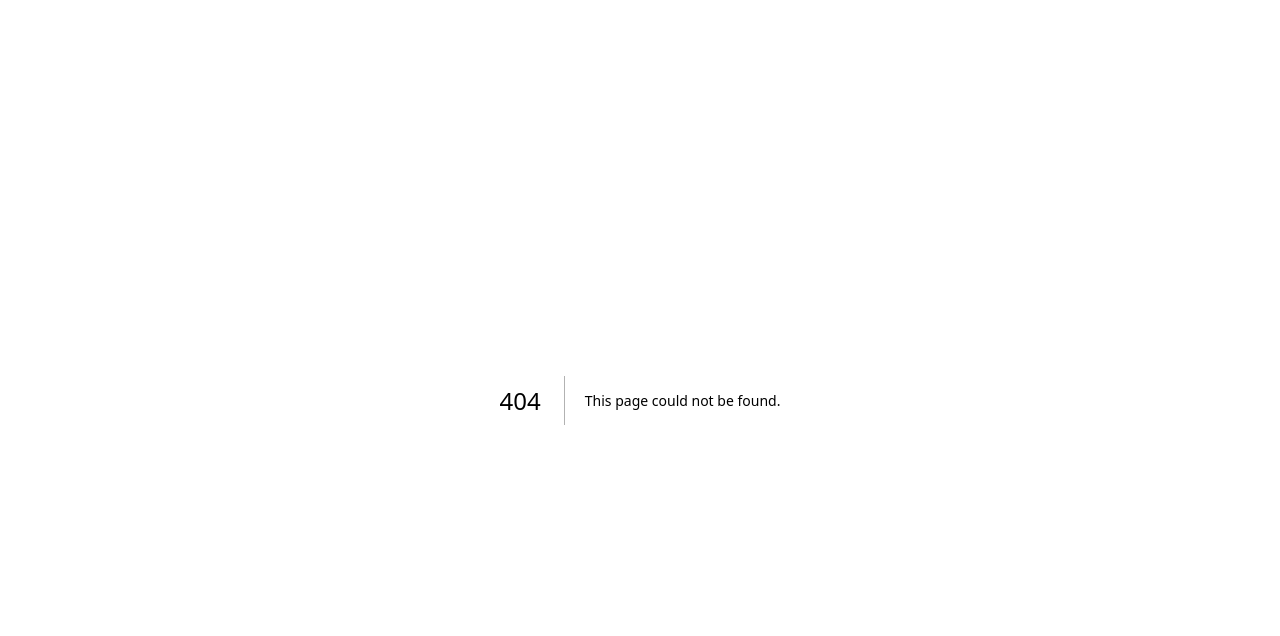
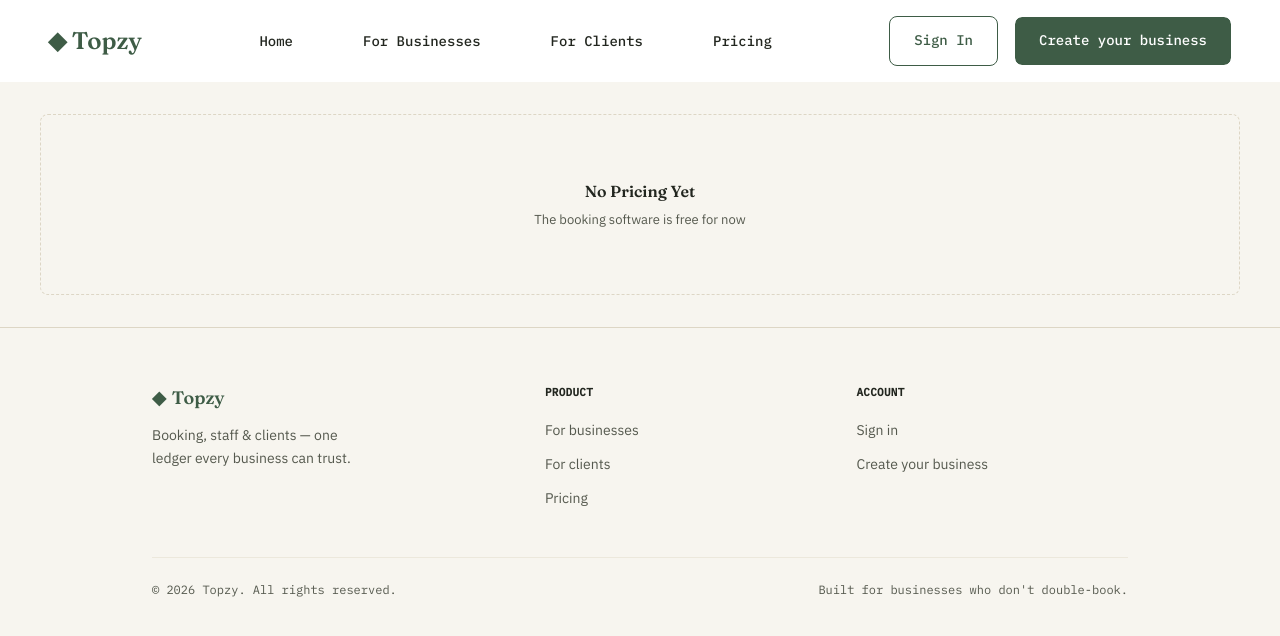
Before and after one commit to Topzy0804/Booking-Software, a Next.js app: page /clientPages/pricing in a window 1280 px wide. Before the commit this address had no page. Shown: the top 636 px of the page. Built offline with nearby package versions, Linux system fonts and the light colour scheme.

Commit message:
add pricing page

```diff
--- /dev/null
+++ b/src/app/clientPages/pricing/page.tsx
@@ -0,0 +1,12 @@
+import EmptyState from "@/components/emptyState";
+
+export default function PricingPage() {
+  return (
+    <div>
+      <EmptyState
+                title="No Pricing Yet"
+                body="The booking software is free for now"
+              />
+    </div>
+  )
+}
--- a/src/app/signup/page.tsx
+++ b/src/app/signup/page.tsx
@@ -44,7 +44,7 @@ export default function SignupPage() {
   return (
     <main className="flex flex-1">
       <div className="hidden w-[42%] flex-col justify-between bg-moss px-12 py-14 text-[#F3F0E4] lg:flex">
-        <div className="font-display text-xl">◆ Ledger</div>
+        <div className="font-display text-xl">◆ Topzy</div>
         <blockquote className="font-display text-2xl font-medium leading-snug">
           &ldquo;Set up took less time than my morning coffee. Clients started
           booking themselves the same afternoon.&rdquo;
--- a/src/components/landingPageSckelenton/navbar.tsx
+++ b/src/components/landingPageSckelenton/navbar.tsx
@@ -9,7 +9,7 @@ const navLinks = [
   { href: '/', label: 'Home' },
   { href: '/clientPages/for-business', label: 'For Businesses' },
   { href: '/clientPages/for-client', label: 'For Clients' },
-  { href: '/pricing', label: 'Pricing' },
+  { href: '/clientPages/pricing', label: 'Pricing' },
 ];
 
 export default function Navbar() {
--- a/tsconfig.json
+++ b/tsconfig.json
@@ -29,6 +29,6 @@
     ".next/types/**/*.ts",
     ".next/dev/types/**/*.ts",
     "**/*.mts"
-  ],
+, "src/app/clientPages/pricing"  ],
   "exclude": ["node_modules"]
 }
```
